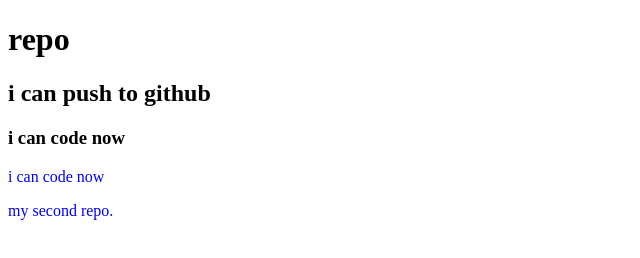
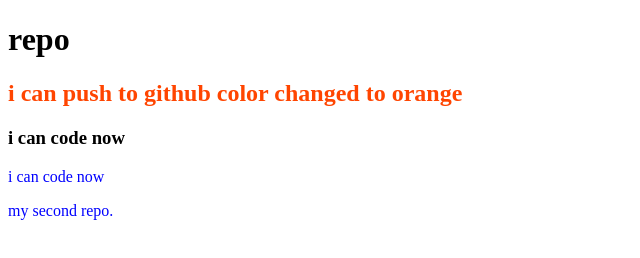
Before and after one commit to samiaurmee/my-second-repo, a plain HTML site: page index.html in a window 1280 px wide. Shown: the whole page, without its empty margins (0-640 px from the left). Drawn offline with Linux system fonts and the light colour scheme.

Commit message:
color changed to orange

```diff
--- a/index.html
+++ b/index.html
@@ -6,7 +6,7 @@
     <meta name="viewport" content="width=device-width, initial-scale=1.0">
     <title>SECOND REPO</title>
     <h1>repo</h1>
-    <h2>i can push to github</h2>
+    <h2>i can push to github color changed to orange</h2>
     <h3>i can code now</h3>
     <link rel="stylesheet" href="style.css">
 
--- a/style.css
+++ b/style.css
@@ -1,3 +1,6 @@
 p{
     color:blue;
 }
+h2{
+    color: orangered;
+}
```
